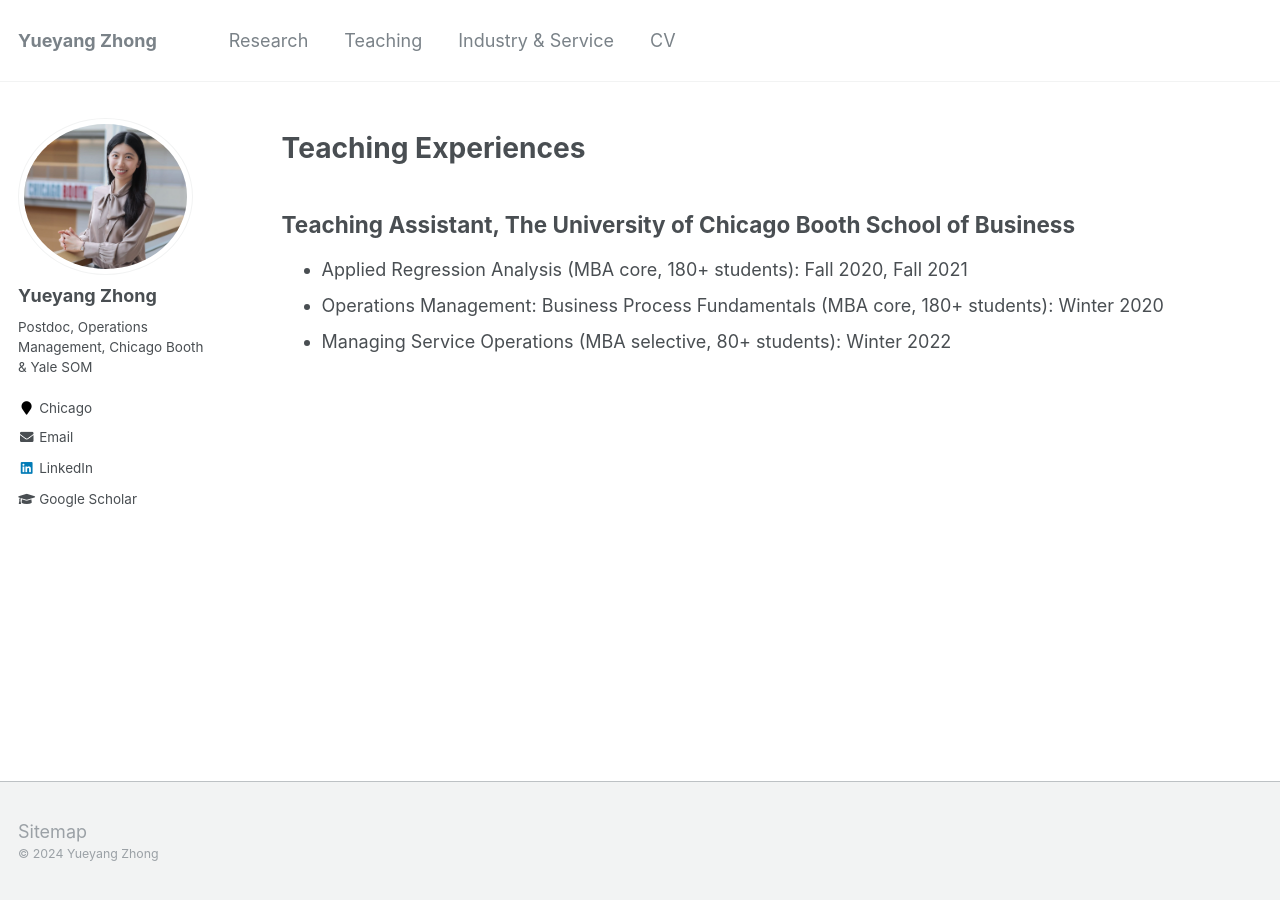
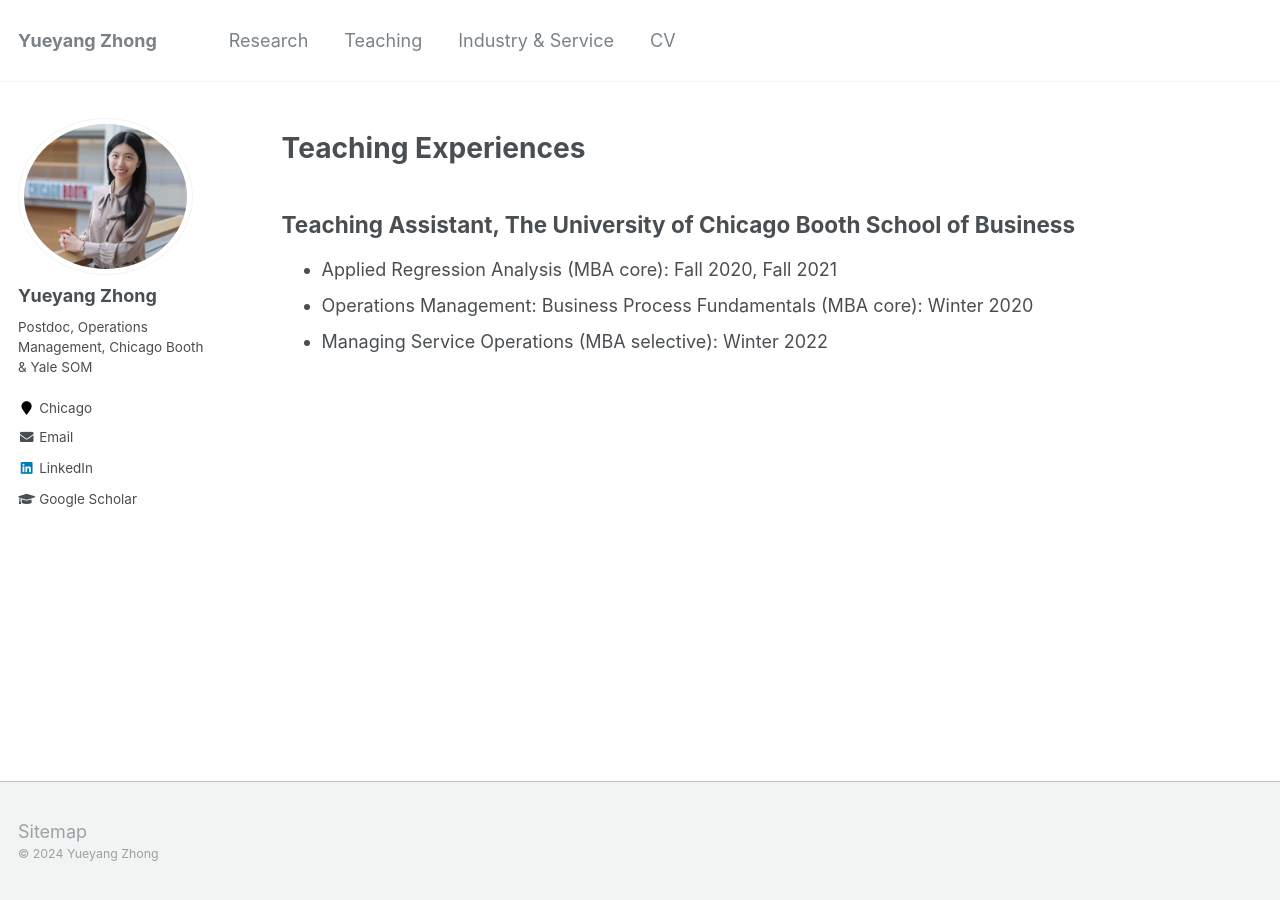
Before and after one commit to alicemengqi/site, a Jekyll site: the page built from _pages/teaching.md, in a window 1280 px wide. Built offline with Jekyll 4.4.1, drawn with Linux system fonts in a browser that asks for light colours.

Commit message:
Update teaching.md

```diff
--- a/_pages/teaching.md
+++ b/_pages/teaching.md
@@ -8,6 +8,6 @@ author_profile: true
 
 # Teaching Experiences
 ## Teaching Assistant, The University of Chicago Booth School of Business
-* Applied Regression Analysis (MBA core, 180+ students): Fall 2020, Fall 2021
-* Operations Management: Business Process Fundamentals (MBA core, 180+ students): Winter 2020
-* Managing Service Operations (MBA selective, 80+ students): Winter 2022
+* Applied Regression Analysis (MBA core): Fall 2020, Fall 2021
+* Operations Management: Business Process Fundamentals (MBA core): Winter 2020
+* Managing Service Operations (MBA selective): Winter 2022
```
